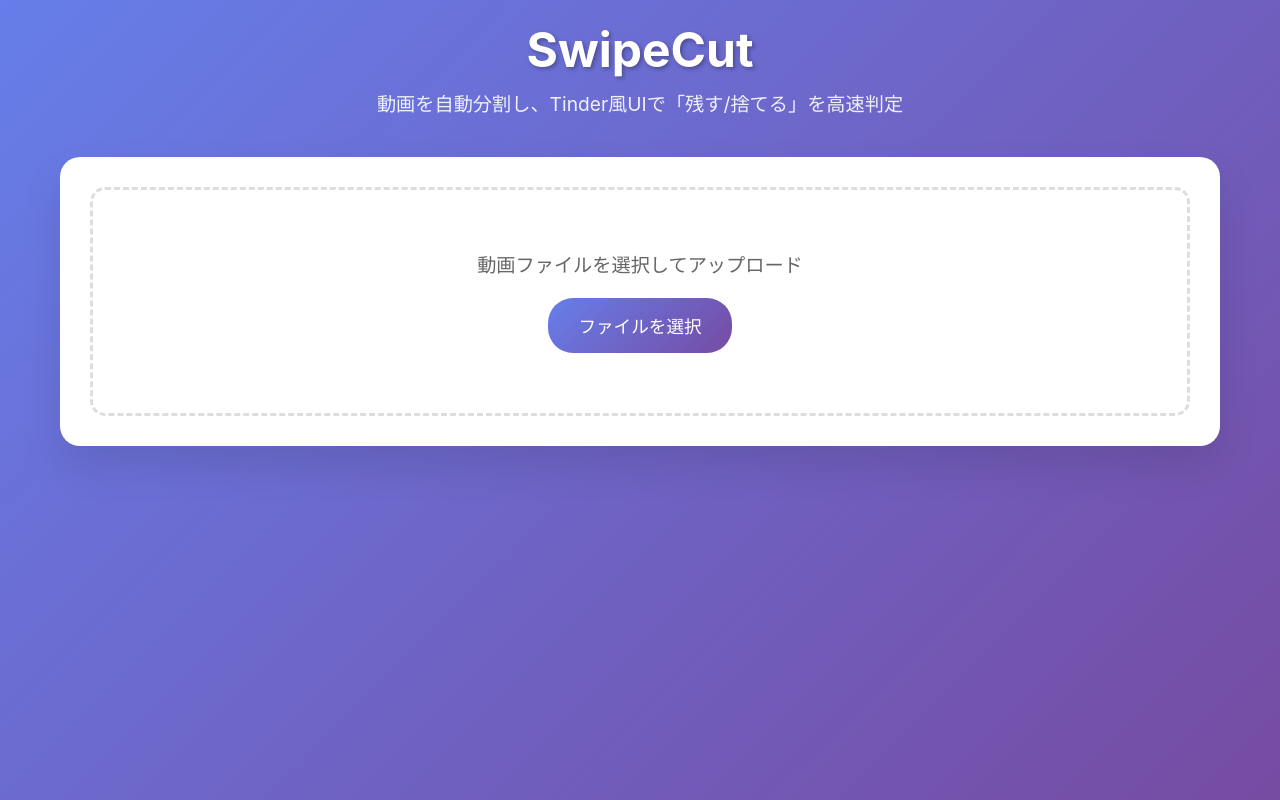
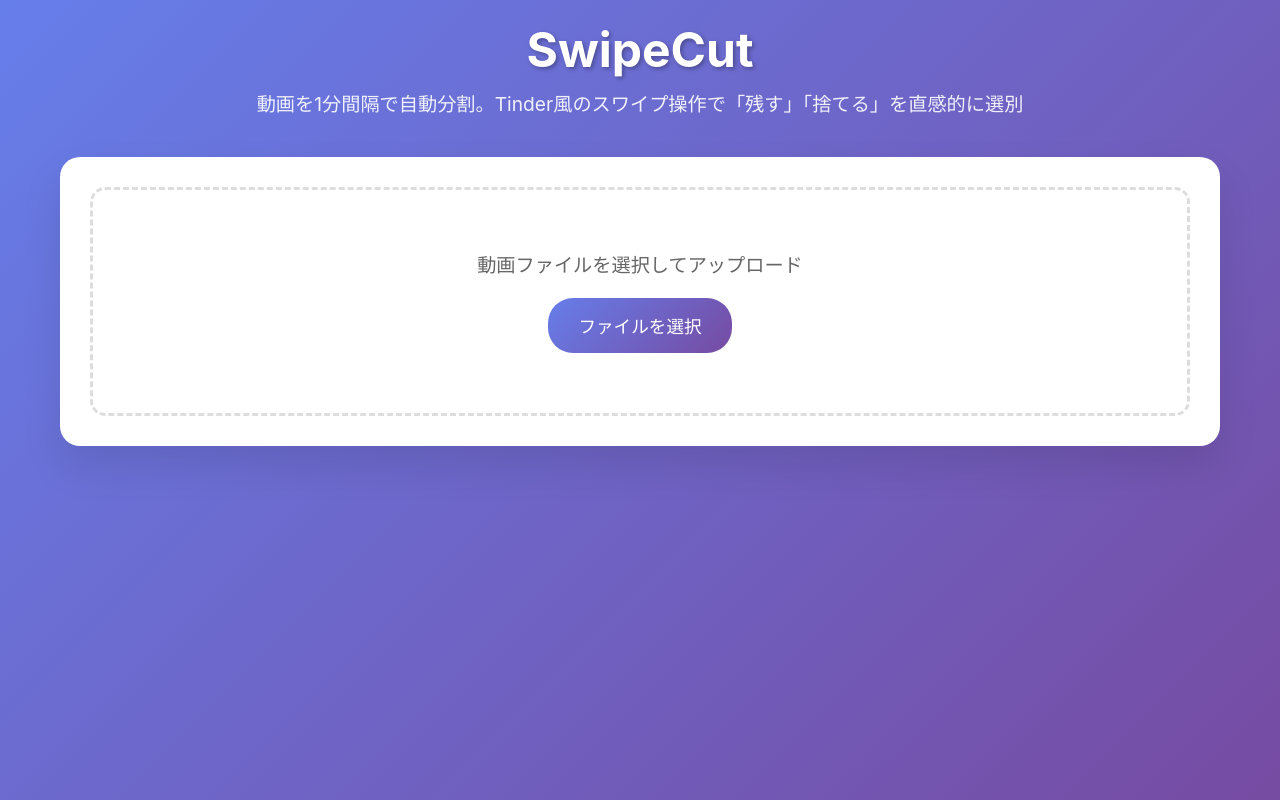
Before and after one commit to kokotatan/swipecut, a React (Vite) app in the folder frontend/: page / in a window 1280 px wide. Built offline with nearby package versions, Linux system fonts and the light colour scheme.

Commit message:
improve: Make description more natural and user-friendly
- Change description to more natural Japanese
- Add specific time interval (1分間隔) for clarity
- Use more intuitive language (スワイプ操作, 直感的に選別)
- Improve readability with better punctuation

```diff
--- a/frontend/src/App.jsx
+++ b/frontend/src/App.jsx
@@ -193,7 +193,7 @@ function App() {
         <div className="logo-container">
           <h1>SwipeCut</h1>
         </div>
-        <p>動画を自動分割し、Tinder風UIで「残す/捨てる」を高速判定</p>
+        <p>動画を1分間隔で自動分割。Tinder風のスワイプ操作で「残す」「捨てる」を直感的に選別</p>
       </div>
 
       {error && <div className="error">{error}</div>}
```
Also changed, not shown: 1 other file (tests, documents, lock files or other folders).
